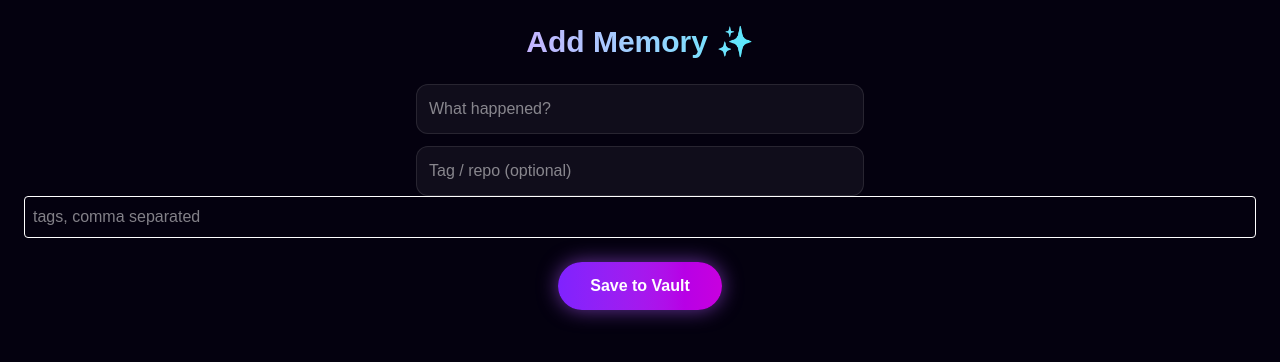
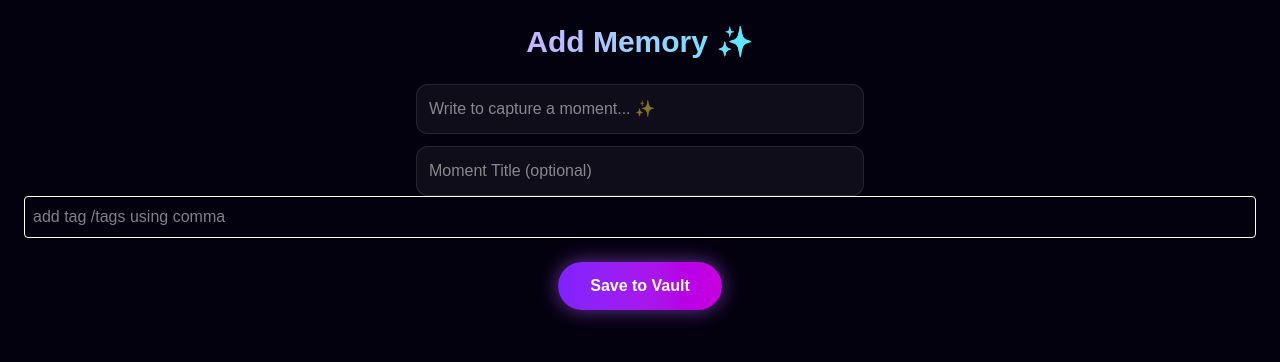
Before and after one commit to ashokaurovindomohanty-hub/timevault, a Next.js app: page /add in a window 1280 px wide. Shown: the top 362 px of the page. Built offline with nearby package versions, Linux system fonts and the light colour scheme; no server answers.

Commit message:
update placeholder

```diff
--- a/app/add/page.tsx
+++ b/app/add/page.tsx
@@ -21,9 +21,9 @@ export default function Add(){
  return(
   <main className="min-h-screen bg-[#04010f] text-white p-6 flex flex-col items-center">
     <h1 className="text-3xl font-black bg-gradient-to-r from-violet-300 to-cyan-300 bg-clip-text text-transparent">Add Memory ✨</h1>
-    <input value={msg} onChange={e=>setMsg(e.target.value)} placeholder="What happened?" className="mt-6 w-full max-w-md bg-white/5 border border-white/10 rounded-xl p-3 outline-none focus:border-violet-400/50" />
-    <input value={repo} onChange={e=>setRepo(e.target.value)} placeholder="Tag / repo (optional)" className="mt-3 w-full max-w-md bg-white/5 border border-white/10 rounded-xl p-3 outline-none focus:border-violet-400/50" />
-    <input value={tags} onChange={e=>setTags(e.target.value)} placeholder="tags, comma separated" className="border p-2 w-full rounded" />
+    <input value={msg} onChange={e=>setMsg(e.target.value)} placeholder="Write to capture a moment... ✨" className="mt-6 w-full max-w-md bg-white/5 border border-white/10 rounded-xl p-3 outline-none focus:border-violet-400/50" />
+    <input value={repo} onChange={e=>setRepo(e.target.value)} placeholder="Moment Title (optional)" className="mt-3 w-full max-w-md bg-white/5 border border-white/10 rounded-xl p-3 outline-none focus:border-violet-400/50" />
+    <input value={tags} onChange={e=>setTags(e.target.value)} placeholder="add tag /tags using comma" className="border p-2 w-full rounded" />
     <button onClick={save} className="mt-6 bg-gradient-to-r from-violet-600 to-fuchsia-600 px-8 py-3 rounded-full font-bold shadow-[0_0_20px_rgba(168,85,247,0.6)]">Save to Vault</button>
   </main>
  )
```
